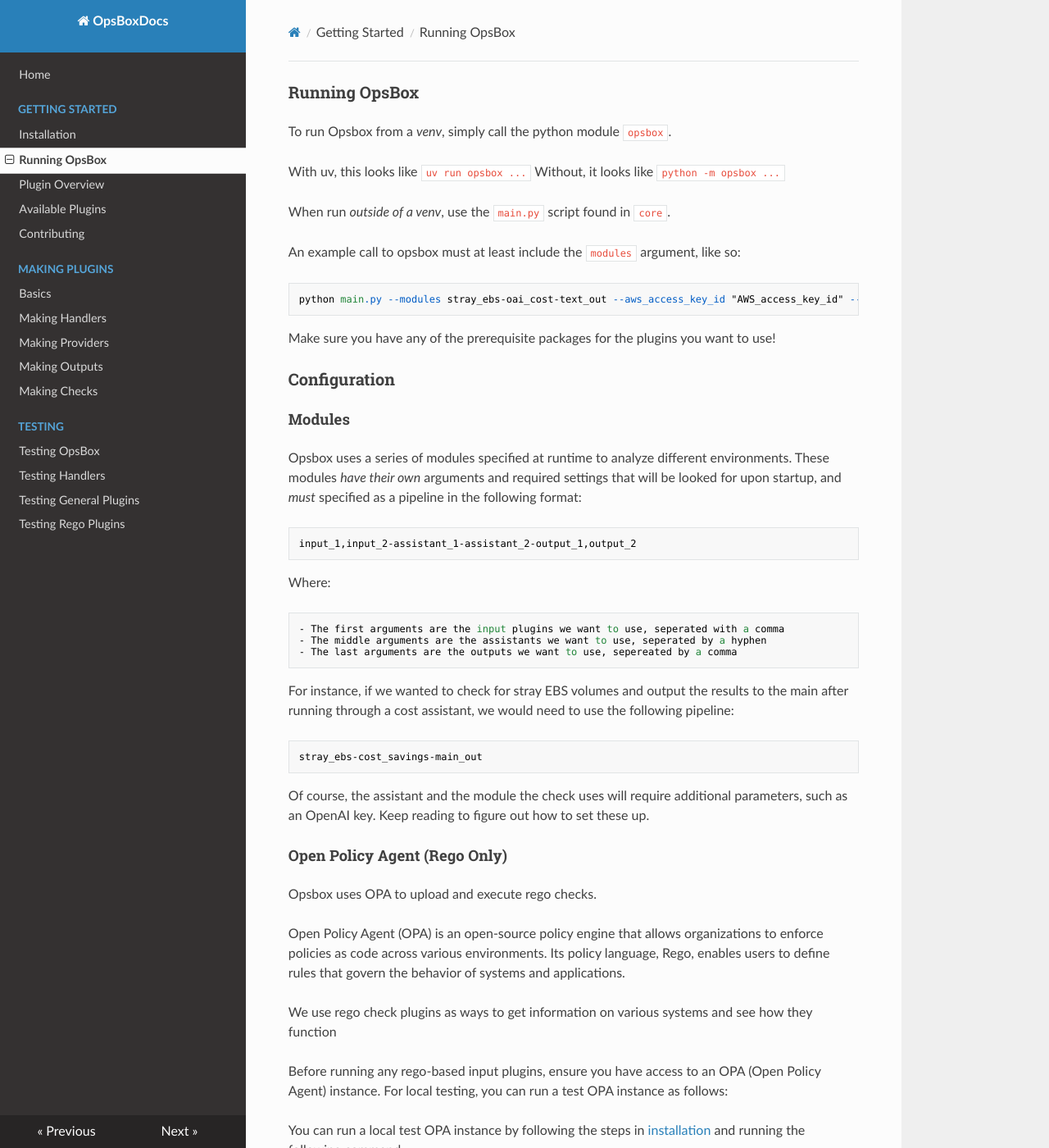
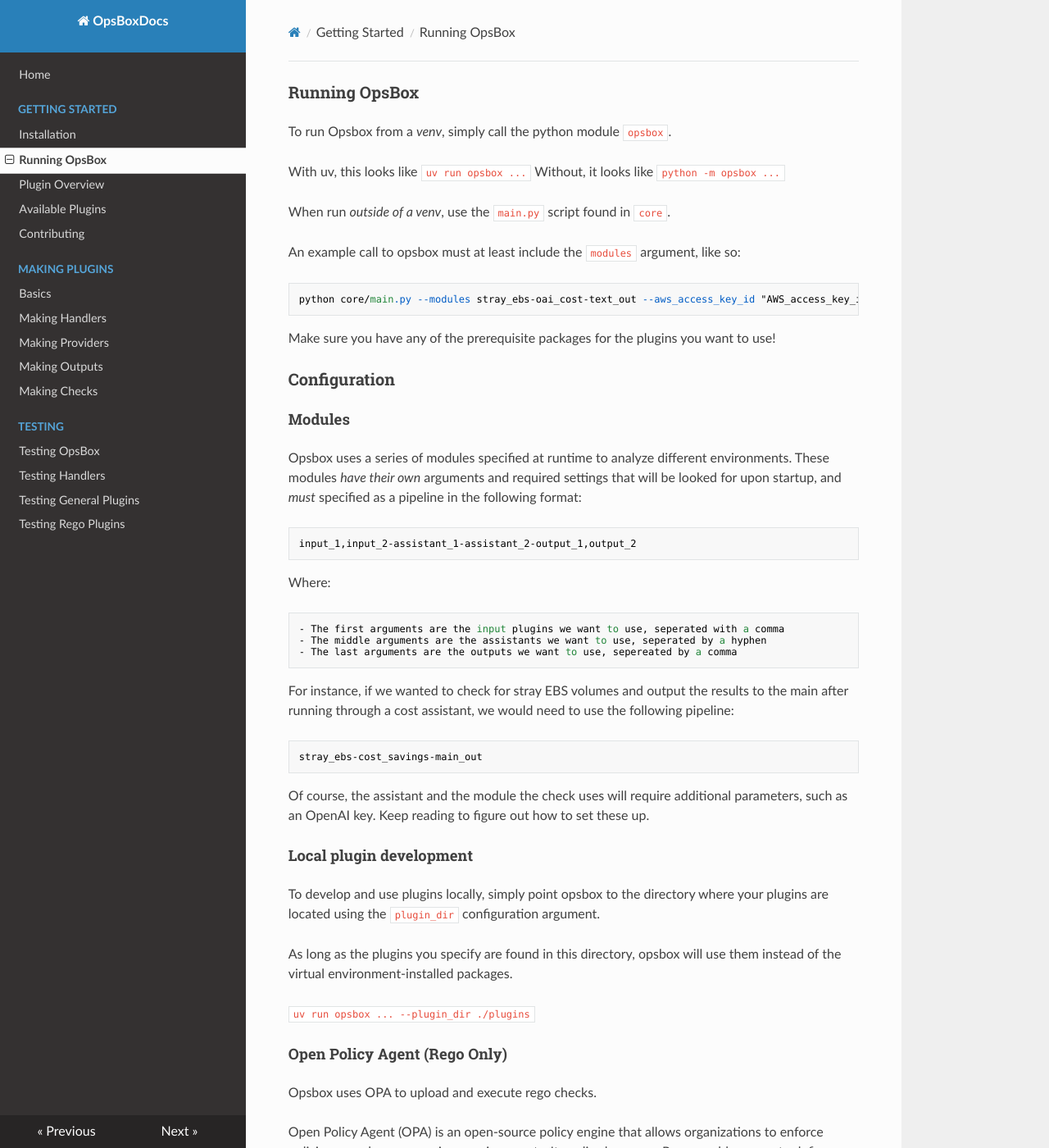
Before and after one commit to sudoersllc/opsbox-core, an MkDocs documentation site: the page built from docs/getting_started/running.md, in a window 1280 px wide and 1400 px high. Shown: the whole window at 82% size. Built offline with MkDocs 1.6.1, drawn with Linux system fonts in a browser that asks for light colours; nearby versions of some CDN libraries.

Commit message:
add info

````diff
--- a/docs/getting_started/running.md
+++ b/docs/getting_started/running.md
@@ -9,7 +9,7 @@ When run *outside of a venv*, use the `main.py` script found in `core`.
 An example call to opsbox must at least include the `modules` argument, like so:
 
 ``` bash
-python main.py --modules stray_ebs-oai_cost-text_out --aws_access_key_id "AWS_access_key_id" --aws_secret_access_key "AWS_secrett_key"  --aws_region "AWS_region" --oai_assistant_id "oai_assistant_id" --oai_vector_store_id "oai_vector_store_id" --oai_key "oai_key"
+python core/main.py --modules stray_ebs-oai_cost-text_out --aws_access_key_id "AWS_access_key_id" --aws_secret_access_key "AWS_secrett_key"  --aws_region "AWS_region" --oai_assistant_id "oai_assistant_id" --oai_vector_store_id "oai_vector_store_id" --oai_key "oai_key"
 ```
 
 Make sure you have any of the prerequisite packages for the plugins you want to use!
@@ -37,6 +37,14 @@ stray_ebs-cost_savings-main_out
 ```
 
 Of course, the assistant and the module the check uses will require additional parameters, such as an OpenAI key. Keep reading to figure out how to set these up.
+
+#### Local plugin development
+To develop and use plugins locally, simply point opsbox to the directory where your plugins are located using the `plugin_dir` configuration argument.
+
+As long as the plugins you specify are found in this directory, opsbox will use them instead of the virtual environment-installed packages.
+
+```uv run opsbox ... --plugin_dir ./plugins```
+
 
 #### Open Policy Agent (Rego Only)
 Opsbox uses OPA to upload and execute rego checks.
````
Also changed, not shown: docs/getting_started/installation.md (+2 -0 lines).
